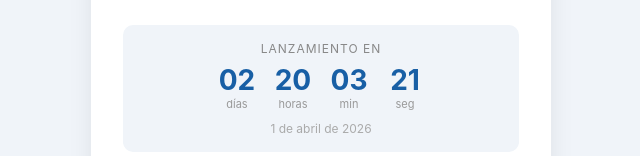
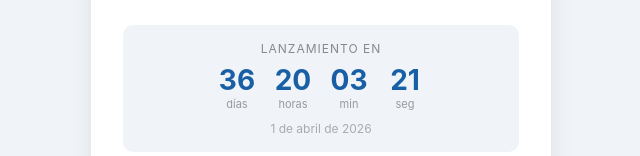
Before and after one commit to aturcios/hotmart-webhook, a React (Vite) app in the folder client/: page / in a window 1280 px wide. Shown: the part 365-521 px from the top of the page, without its empty margins (319-959 px from the left). Built offline with nearby package versions, Linux system fonts and the light colour scheme.

Commit message:
Update LAUNCH_DATE to 2026-05-05

```diff
--- a/client/src/App.jsx
+++ b/client/src/App.jsx
@@ -6,7 +6,7 @@ import ResourcesTab from "./ResourcesTab";
 const API = "/api/sales";
 const POLL_INTERVAL = 30000;
 const PASSWORD = "22301938";
-const LAUNCH_DATE = new Date("2026-04-01T00:00:00");
+const LAUNCH_DATE = new Date("2026-05-05T00:00:00");
 
 function useCountdown(target) {
   const [timeLeft, setTimeLeft] = useState(() => Math.max(0, target - Date.now()));
```
